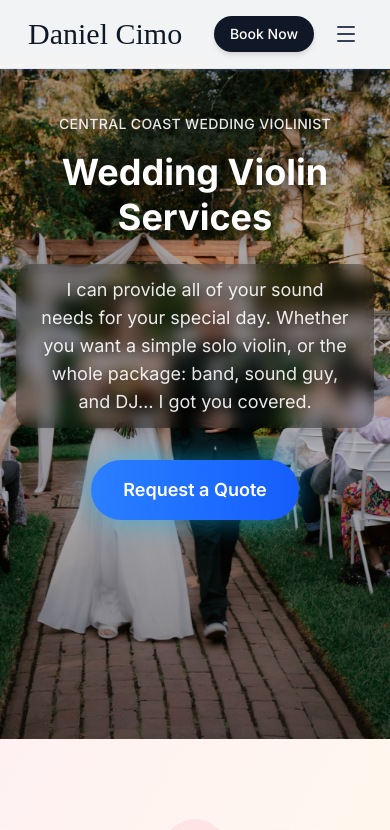
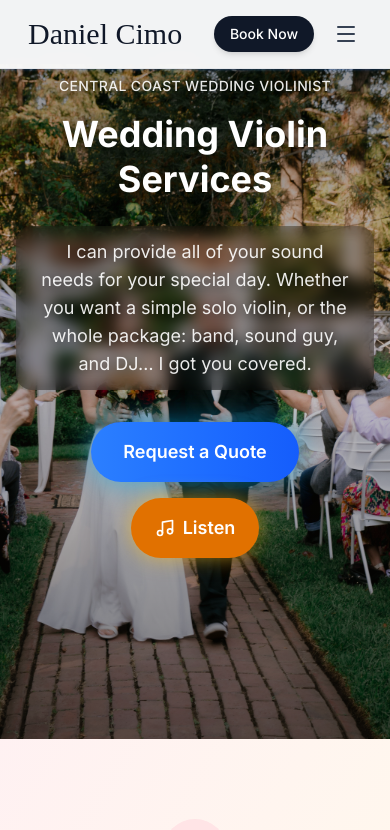
Before and after one commit to dancimo-lang/wedding-violin-website, a Next.js app: page /services/weddings in a window 390 px wide. Shown: the top 830 px of the page. Built offline with nearby package versions, Linux system fonts and the light colour scheme; a web font is replaced by a local one.

Commit message:
Add Listen button to wedding hero and subtitle to audio samples section

```diff
--- a/src/app/services/weddings/page.tsx
+++ b/src/app/services/weddings/page.tsx
@@ -1,4 +1,5 @@
-import { Metadata } from 'next';
+'use client';
+
 import Link from 'next/link';
 import { Heart, Clock, Music, CloudSun, MapPin } from 'lucide-react';
 import Hero from '@/components/Hero';
@@ -8,21 +9,6 @@ import CTASection from '@/components/CTASection';
 import { JsonLd, generateServiceSchema } from '@/components/SEO';
 import weddings from '@/data/weddings.json';
 
-export const metadata: Metadata = {
-  title: 'San Luis Obispo Wedding Violinist | Central Coast Wedding Ceremony Music',
-  description: 'Professional San Luis Obispo wedding violinist specializing in ceremony music, cocktail hour entertainment, and receptions. Serving all Central Coast venues including Paso Robles, Pismo Beach, and Morro Bay.',
-  keywords: [
-    'San Luis Obispo wedding violinist',
-    'Central Coast wedding violinist',
-    'wedding ceremony violinist SLO',
-    'Paso Robles wedding violin music',
-    'Pismo Beach wedding violinist',
-    'outdoor wedding violin music',
-    'cocktail hour violin entertainment',
-    'wedding reception violinist California',
-  ],
-};
-
 const iconMap = {
   'Service Area': MapPin,
   'Setup & Sound Check': Clock,
@@ -31,6 +17,10 @@ const iconMap = {
 };
 
 export default function WeddingsPage() {
+  const scrollToSampler = () => {
+    document.getElementById('wedding-sampler')?.scrollIntoView({ behavior: 'smooth' });
+  };
+
   return (
     <>
       <JsonLd
@@ -48,6 +38,8 @@ export default function WeddingsPage() {
         description={weddings.hero.description}
         ctaText="Request a Quote"
         ctaHref="/booking?service=weddings"
+        tertiaryCtaText="Listen"
+        tertiaryCtaOnClick={scrollToSampler}
         posterSrc="/images/weddings-hero.jpg"
         size="large"
       />
@@ -106,12 +98,15 @@ export default function WeddingsPage() {
       </section>
 
       {/* Audio Samples Section */}
-      <section className="py-20 bg-gray-50">
+      <section id="wedding-sampler" className="py-20 bg-gray-50">
         <div className="container mx-auto px-4">
           <div className="max-w-4xl mx-auto">
-            <h2 className="text-3xl font-bold text-gray-900 mb-8 text-center">
+            <h2 className="text-3xl font-bold text-gray-900 mb-4 text-center">
               Wedding Repertoire Samples
             </h2>
+            <p className="text-lg text-gray-700 text-center mb-8 max-w-2xl mx-auto">
+              Violin and Guitar versions of commonly requested Ceremony songs
+            </p>
             <SoundCloudPlaylist playlistUrl="https://soundcloud.com/daniel-francesco-cimo/sets/wedding-violin-sampler" />
             <p className="text-center text-sm text-gray-600 mt-4">
               Wedding violin repertoire featuring classical and contemporary pieces perfect for ceremonies
--- a/src/components/Hero.tsx
+++ b/src/components/Hero.tsx
@@ -1,4 +1,5 @@
 import Link from 'next/link';
+import { Music } from 'lucide-react';
 
 interface HeroProps {
   title: string;
@@ -8,6 +9,8 @@ interface HeroProps {
   ctaHref?: string;
   secondaryCtaText?: string;
   secondaryCtaHref?: string;
+  tertiaryCtaText?: string;
+  tertiaryCtaOnClick?: () => void;
   videoSrc?: string;
   posterSrc?: string;
   backgroundPosition?: string;
@@ -23,6 +26,8 @@ export default function Hero({
   ctaHref = '/booking',
   secondaryCtaText,
   secondaryCtaHref,
+  tertiaryCtaText,
+  tertiaryCtaOnClick,
   videoSrc,
   posterSrc,
   backgroundPosition = 'center',
@@ -83,7 +88,7 @@ export default function Hero({
               {description}
             </p>
           )}
-          <div className="flex flex-col sm:flex-row items-center justify-center gap-4">
+          <div className="flex flex-col items-center justify-center gap-4">
             {ctaText && (
               <Link
                 href={ctaHref}
@@ -100,6 +105,15 @@ export default function Hero({
                 {secondaryCtaText}
               </Link>
             )}
+            {tertiaryCtaText && tertiaryCtaOnClick && (
+              <button
+                onClick={tertiaryCtaOnClick}
+                className="inline-flex items-center gap-2 bg-amber-600 hover:bg-amber-700 text-white px-6 py-4 rounded-full font-semibold text-lg transition-all shadow-[0_0_20px_rgba(251,191,36,0.6)] hover:shadow-[0_0_30px_rgba(251,191,36,0.8)]"
+              >
+                <Music className="w-5 h-5" />
+                {tertiaryCtaText}
+              </button>
+            )}
           </div>
         </div>
       </div>
```
